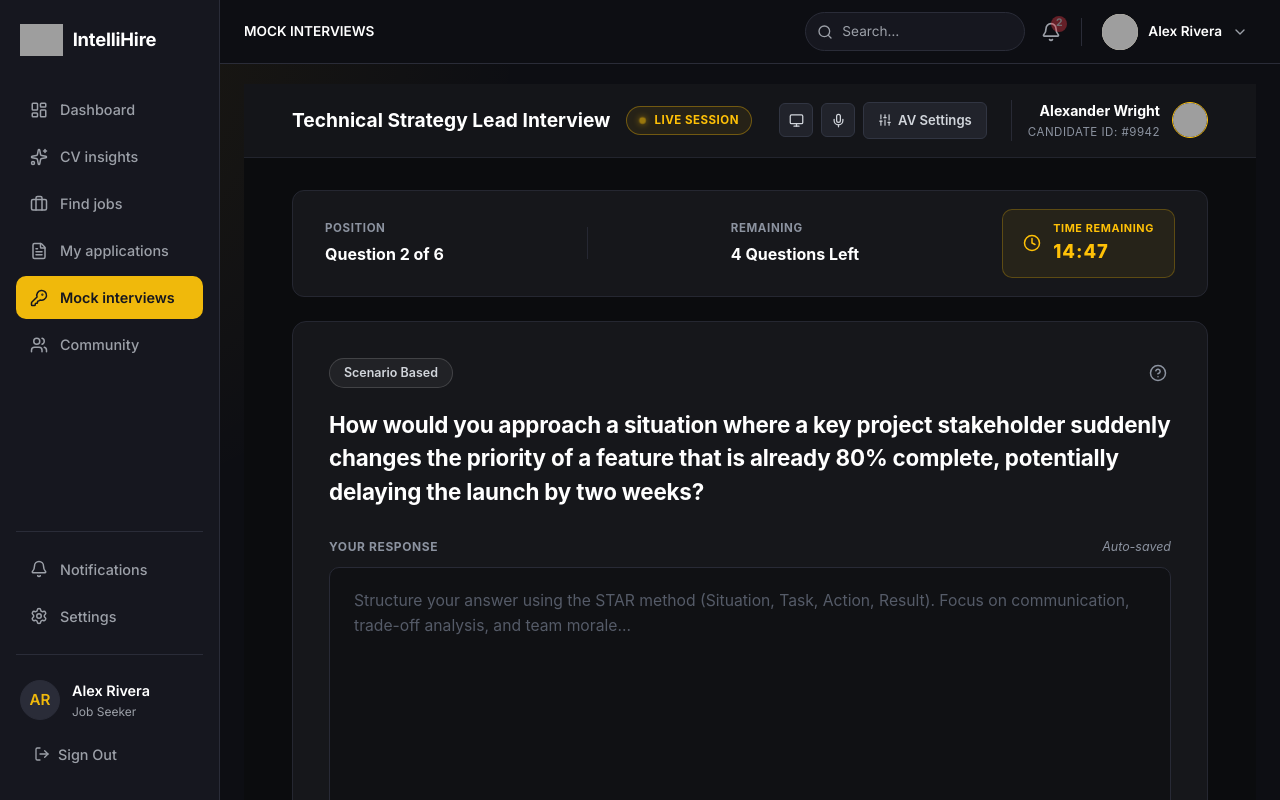
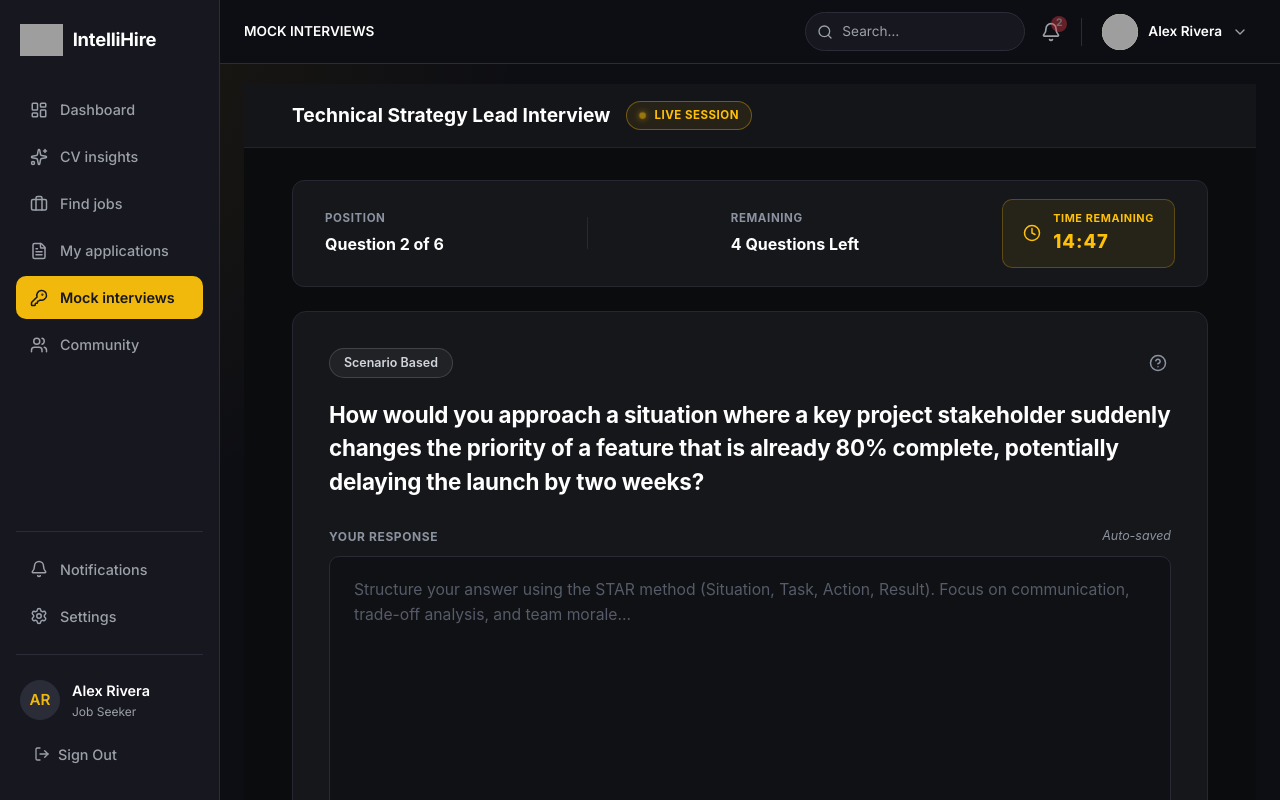
Before and after one commit to IntelliHire-project/Source-code, a React (Create React App) app in the folder frontend/: page /candidate/mock-interviews/session in a window 1280 px wide. Shown: the top 800 px of the page. Built offline with nearby package versions, Linux system fonts and the light colour scheme; grey boxes are pictures that could not be loaded.

Commit message:
feat: remove unused AV controls and related modal from MockInterviewSession

```diff
--- a/frontend/src/pages/candidate/MockInterview/MockInterviewSession.css
+++ b/frontend/src/pages/candidate/MockInterview/MockInterviewSession.css
@@ -67,91 +67,6 @@
   display: flex;
   align-items: center;
   gap: 24px;
-}
-
-.av-controls {
-  display: flex;
-  align-items: center;
-  gap: 8px;
-}
-
-.av-btn {
-  background-color: #21232b;
-  border: 1px solid #313542;
-  color: #d1d5db;
-  width: 34px;
-  height: 34px;
-  border-radius: 6px;
-  display: flex;
-  align-items: center;
-  justify-content: center;
-  cursor: pointer;
-  transition: all 0.2s ease;
-}
-
-.av-btn:hover {
-  background-color: #2b2e3a;
-  color: #ffffff;
-}
-
-.av-settings-btn {
-  display: inline-flex;
-  align-items: center;
-  gap: 6px;
-  background-color: #21232b;
-  border: 1px solid #313542;
-  color: #d1d5db;
-  padding: 7px 14px;
-  border-radius: 6px;
-  font-size: 0.82rem;
-  font-weight: 600;
-  cursor: pointer;
-  transition: all 0.2s ease;
-}
-
-.av-settings-btn:hover {
-  background-color: #2b2e3a;
-  color: #ffffff;
-}
-
-.candidate-user-info {
-  display: flex;
-  align-items: center;
-  gap: 12px;
-  padding-left: 16px;
-  border-left: 1px solid #282a35;
-}
-
-.user-text {
-  display: flex;
-  flex-direction: column;
-  text-align: right;
-}
-
-.candidate-name {
-  font-size: 0.88rem;
-  font-weight: 700;
-  color: #ffffff;
-}
-
-.candidate-id {
-  font-size: 0.72rem;
-  color: #8c93a0;
-  letter-spacing: 0.5px;
-}
-
-.user-avatar-circle {
-  width: 36px;
-  height: 36px;
-  border-radius: 50%;
-  overflow: hidden;
-  border: 1.5px solid #ffc107;
-}
-
-.user-avatar-circle img {
-  width: 100%;
-  height: 100%;
-  object-fit: cover;
 }
 
 /* Session Body Content */
--- a/frontend/src/pages/candidate/MockInterview/MockInterviewSession.jsx
+++ b/frontend/src/pages/candidate/MockInterview/MockInterviewSession.jsx
@@ -9,9 +9,6 @@ import {
   Check,
   ChevronLeft,
   ChevronRight,
-  Monitor,
-  Mic,
-  Sliders,
   AlertCircle,
   X,
 } from 'lucide-react';
@@ -87,7 +84,6 @@ export default function MockInterviewSession() {
 
   const [isAutoSaving, setIsAutoSaving] = useState(false);
   const [showHintModal, setShowHintModal] = useState(false);
-  const [showAvModal, setShowAvModal] = useState(false);
   const [showSubmitConfirm, setShowSubmitConfirm] = useState(false);
 
   // 15 Minutes countdown timer
@@ -169,45 +165,6 @@ export default function MockInterviewSession() {
         </div>
 
         <div className="session-header-right">
-          <div className="av-controls">
-            <button
-              type="button"
-              className="av-btn"
-              title="Screen Sharing"
-              onClick={() => setShowAvModal(true)}
-            >
-              <Monitor size={15} />
-            </button>
-            <button
-              type="button"
-              className="av-btn"
-              title="Microphone"
-              onClick={() => setShowAvModal(true)}
-            >
-              <Mic size={15} />
-            </button>
-            <button
-              type="button"
-              className="av-settings-btn"
-              onClick={() => setShowAvModal(true)}
-            >
-              <Sliders size={14} />
-              <span>AV Settings</span>
-            </button>
-          </div>
-
-          <div className="candidate-user-info">
-            <div className="user-text">
-              <span className="candidate-name">{candidateName}</span>
-              <span className="candidate-id">CANDIDATE ID: {candidateId}</span>
-            </div>
-            <div className="user-avatar-circle">
-              <img
-                src="https://images.unsplash.com/photo-1534528741775-53994a69daeb?auto=format&fit=crop&w=120&q=80"
-                alt={candidateName}
-              />
-            </div>
-          </div>
         </div>
       </header>
 
@@ -401,30 +358,6 @@ export default function MockInterviewSession() {
         </div>
       )}
 
-      {/* AV Settings Modal */}
-      {showAvModal && (
-        <div className="modal-backdrop" onClick={() => setShowAvModal(false)}>
-          <div className="modal-box" onClick={(e) => e.stopPropagation()}>
-            <div className="modal-header">
-              <h3>AV Settings &amp; Hardware Controls</h3>
-              <button type="button" className="close-btn" onClick={() => setShowAvModal(false)}>
-                <X size={18} />
-              </button>
-            </div>
-            <div className="modal-body">
-              <div className="av-status-row">
-                <Monitor size={18} />
-                <span>Screen Capture: Connected (1080p)</span>
-              </div>
-              <div className="av-status-row">
-                <Mic size={18} />
-                <span>Microphone: Default Input Device (Active)</span>
-              </div>
-            </div>
-          </div>
-        </div>
-      )}
-
       {/* Submit Confirmation Modal */}
       {showSubmitConfirm && (
         <div className="modal-backdrop" onClick={() => setShowSubmitConfirm(false)}>
```
